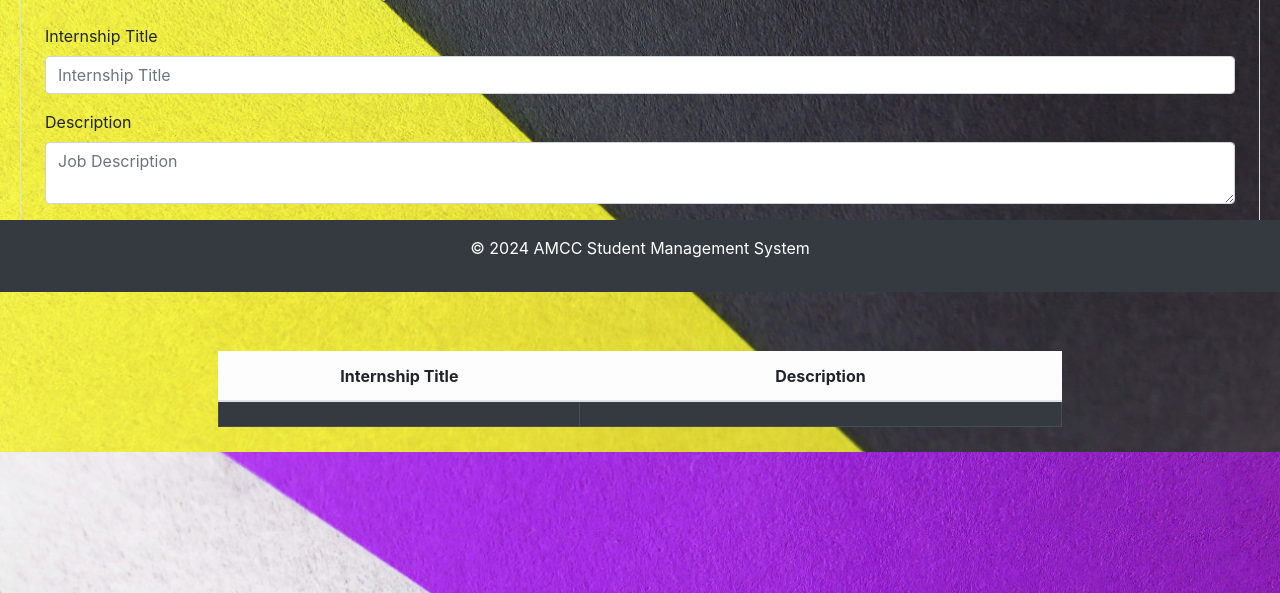
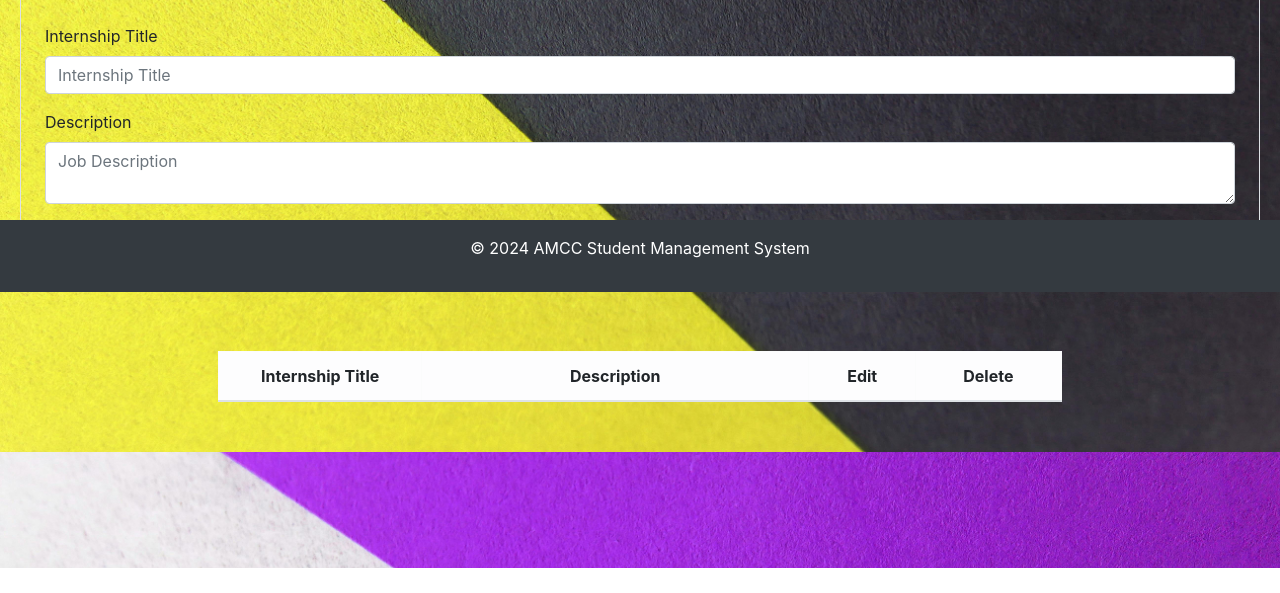
Before and after one commit to russellandrady/usermanagementsystemusingflask, a Flask app: page /compedit in a window 1280 px wide. Shown: the part 508-1101 px from the top of the page. After the commit the page ends 1076 px from the top, so only its background shows below. Run offline with Flask 3, Linux system fonts and the light colour scheme; lists and menus that the app fills with data are empty; some libraries are stand-ins or nearby versions.

Commit message:
comapnies can edit and delete the jobs

```diff
--- a/server.py
+++ b/server.py
@@ -60,7 +60,7 @@ def signin():
                 cur.close()
                 return redirect(url_for('profile', id=session['id']))
             elif role == 'Company':
-                cur.execute("SELECT title, description FROM job WHERE user_id = %s", (session['id'],))
+                cur.execute("SELECT id, title, description FROM job WHERE user_id = %s", (session['id'],))
                 jobs = cur.fetchall()
                 session['jobs'] = jobs
                 cur.close()
@@ -201,13 +201,38 @@ def create_job():
         mysql.connection.commit()
 
         # Fetch the updated list of jobs
-        cur.execute("SELECT title, description FROM job WHERE user_id = %s", (session['id'],))
+        cur.execute("SELECT id, title, description FROM job WHERE user_id = %s", (session['id'],))
         jobs = cur.fetchall()
         session['jobs'] = jobs
         cur.close()
 
         return redirect(url_for('comprofile',id=session['id']))
 
+@app.route('/deletejob/<int:job_id>', methods=['POST'])
+def deletejob(job_id):
+    cur = mysql.connection.cursor()
+    cur.execute("DELETE FROM job WHERE id = %s", (job_id,))
+    mysql.connection.commit()
+    cur.execute("SELECT id, title, description FROM job WHERE user_id = %s", (session['id'],))
+    jobs = cur.fetchall()
+    session['jobs'] = jobs
+    cur.close()
+
+    return redirect(url_for('comprofile',id=session['id']))
+@app.route('/editjob/<int:job_id>', methods=['POST'])
+def editjob(job_id):
+    description = request.form['description_of']
+    title = request.form['title_of']
+    cur = mysql.connection.cursor()
+    cur.execute("UPDATE job SET title=%s, description=%s WHERE id=%s", (title, description, job_id))
+    mysql.connection.commit()
+    cur.execute("SELECT id, title, description FROM job WHERE user_id = %s", (session['id'],))
+    jobs = cur.fetchall()
+    session['jobs'] = jobs
+    cur.close()
+
+
+    return redirect(url_for('comprofile',id=session['id']))
 
 @app.route('/signout')
 def signout():
--- a/templates/comprofile.html
+++ b/templates/comprofile.html
@@ -45,23 +45,43 @@
             <tr>
                 <th scope="col" style="width: 100px;">Internship Title</th>
                 <th scope="col" style="width: 200px;">Description</th>
+                <th scope="col" style="width: 50px;">Edit</th>
+                <th scope="col" style="width: 50px;">Delete</th>
             </tr>
         </thead>
         <tbody id="vacancyTableBody" class="table-dark text-center">
-          <!-- Placeholder rows for subject marks -->
-          <tr>
-            <td style="width: 150px;"></td>
-            <td style="width: 150px;"></td>
-          </tr>
             {% for job in session['jobs'] %}
             <tr>
-                    <td style="width: 150px;">{{ job[0] }}</td>
-                    <td style="width: 150px;">{{ job[1] }}</td>
+              <form action="{{ url_for('editjob', job_id=job[0]) }}" method="post">
+              <td style="width: 150px;">
+                <input class="bg-dark text-white" type="text" name="title_of" value="{{ job[1] }} ">
+              </td>
+              <td style="width: 300px;">
+                <textarea class="bg-dark text-white" name="description_of" style="width: 100%; resize: both;">{{ job[2] }}</textarea>
+              </td>
+                <td style="width: 100px;">
+                    <div class="d-flex justify-content-center">
+
+                            <button type="submit" name="editJob" class="btn btn-primary mx-1">
+                              <i class="fas fa-pencil-alt"></i>
+                            </button>
+
+                </td>
+              </form>
+                <td style="width: 100px;">
+
+                        <form action="{{ url_for('deletejob', job_id=job[0]) }}" method="post">
+                            <button type="submit" name="deleteJob" class="btn btn-danger mx-1">
+                              <i class="fas fa-trash"></i>
+                            </button>
+                        </form>
+                    </div>
+                </td>
             </tr>
             {% endfor %}
-          <!-- Add more rows as needed -->
         </tbody>
     </table>
+
     </div>
   </div>
 {%  endblock %}"
--- a/templates/index.html
+++ b/templates/index.html
@@ -6,6 +6,7 @@
   <title>Simple Bootstrap Page</title>
   <!-- Bootstrap CSS -->
   <link href="https://stackpath.bootstrapcdn.com/bootstrap/4.5.2/css/bootstrap.min.css" rel="stylesheet">
+  <link rel="stylesheet" href="https://cdnjs.cloudflare.com/ajax/libs/font-awesome/5.15.4/css/all.min.css">
 </head>
 <link rel="stylesheet" href="{{ url_for('static', filename='styles.css') }}">
 <body>
@@ -35,7 +36,7 @@
             <li class="nav-item dropdown">
               <a class="nav-link dropdown-toggle" href="#" id="navbarDropdown" role="button"
                   data-toggle="dropdown" aria-haspopup="true" aria-expanded="false">
-                  Profile <i class="fas fa-caret-down"></i>
+                  Profile
               </a>
               <div class="dropdown-menu dropdown-menu-right" aria-labelledby="navbarDropdown">
                 {% if session['role'] == 'Company' %}
```
Lines whose indentation alone changed are shown as unchanged.
